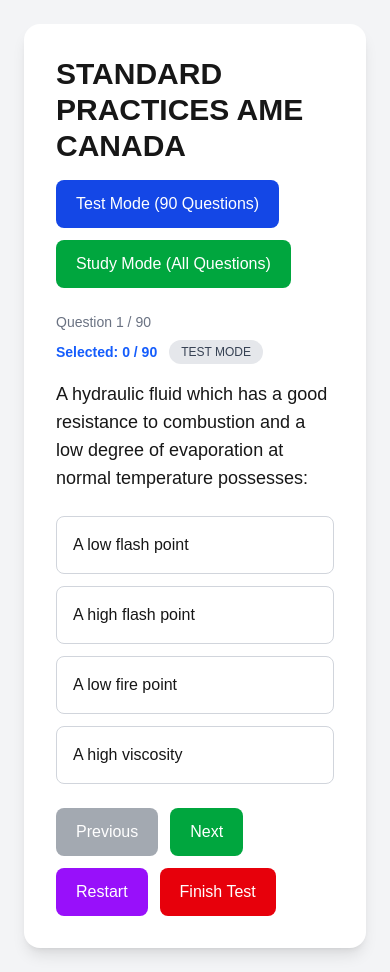
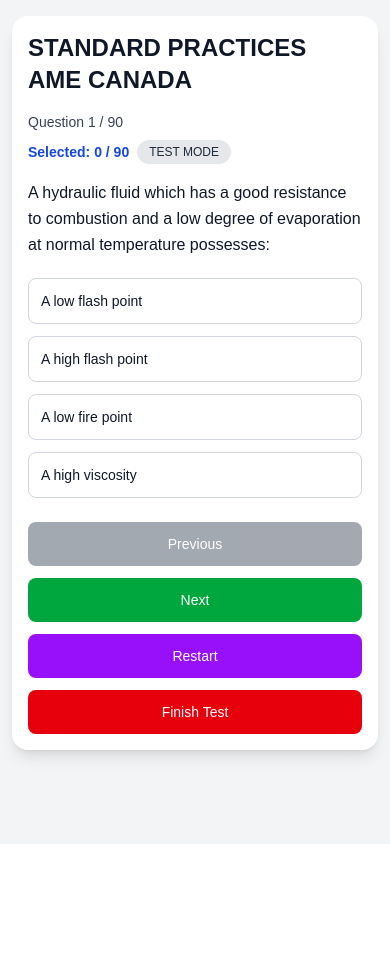
Before and after one commit to shinetzu1991/Standard-practice-AME-Canada, a Next.js app: page / in a window 390 px wide. After the commit the page ends 844 px from the top, so only its background shows below. Built offline with nearby package versions, Linux system fonts and the light colour scheme.

Commit message:
improve mobile layout

```diff
--- a/app/page.tsx
+++ b/app/page.tsx
@@ -216,50 +216,34 @@
   }
 
   return (
-    <div className="flex min-h-screen items-center justify-center bg-gray-100 p-6">
-      <div className="w-full max-w-3xl rounded-2xl bg-white p-8 shadow-lg">
-        <h1 className="mb-4 text-3xl font-bold">STANDARD PRACTICES AME CANADA</h1>
+    <div className="min-h-screen bg-gray-100 px-3 py-4 sm:p-6">
+    <div className="mx-auto w-full max-w-3xl rounded-2xl bg-white p-4 shadow-lg sm:p-8">
+      <h1 className="mb-4 text-2xl font-bold text-gray-900 sm:text-3xl">
+        STANDARD PRACTICES AME CANADA
+      </h1>
 
-        <div className="mb-6 flex flex-wrap gap-3">
-          <button
-            onClick={() => startQuiz("test")}
-            className={`rounded-lg px-5 py-3 text-white ${
-              mode === "test" ? "bg-blue-700" : "bg-blue-600"
-            }`}
-          >
-            Test Mode (90 Questions)
-          </button>
-
-          <button
-            onClick={() => startQuiz("study")}
-            className={`rounded-lg px-5 py-3 text-white ${
-              mode === "study" ? "bg-green-700" : "bg-green-600"
-            }`}
-          >
-            Study Mode (All Questions)
-          </button>
-        </div>
-
-        <div className="mb-4 flex flex-wrap items-center justify-between gap-2">
-          <p className="text-sm text-gray-500">
+      <div className="mb-4 flex flex-col gap-2 sm:flex-row sm:items-center sm:justify-between">
+        <p className="text-sm text-gray-700">
           Question {current + 1} / {order.length}
         </p>
 
-          <div className="flex items-center gap-3">
-            <p className="text-sm font-semibold text-blue-600">
+        <div className="flex flex-wrap items-center gap-2">
+          <p className="text-sm font-semibold text-blue-700">
             Selected:{" "}
             {selectedAnswers.filter((answer) => answer !== null).length} / {order.length}
           </p>
-            <span className="rounded-full bg-gray-200 px-3 py-1 text-xs font-medium text-gray-700">
+          <span className="rounded-full bg-gray-200 px-3 py-1 text-xs font-medium text-gray-800">
             {mode === "test" ? "TEST MODE" : "STUDY MODE"}
           </span>
         </div>
       </div>
 
-        <p className="mb-6 text-lg font-medium">{question.pregunta}</p>
+      <p className="mb-5 text-base font-medium leading-relaxed text-gray-900 sm:mb-6 sm:text-lg">
+        {question.pregunta}
+      </p>
 
       {question.imagen && (
-          <div className="mb-6">
+        <div className="mb-5 sm:mb-6">
           <Image
             src={question.imagen}
             alt="Question figure"
@@ -275,19 +259,19 @@
           <button
             key={i}
             onClick={() => handleSelect(i)}
-              className={`w-full rounded-lg border p-4 text-left transition ${getOptionClass(i)}`}
+            className={`w-full rounded-lg border p-3 text-left text-sm text-gray-900 transition sm:p-4 sm:text-base ${getOptionClass(i)}`}
           >
             {op}
           </button>
         ))}
       </div>
 
-        <div className="mt-6 flex flex-wrap gap-3">
+      <div className="mt-6 flex flex-col gap-3 sm:flex-row sm:flex-wrap">
         {mode === "study" && (
           <button
             onClick={handleCheck}
             disabled={selected === null || showAnswer}
-              className="rounded-lg bg-blue-600 px-5 py-3 text-white disabled:opacity-50"
+            className="w-full rounded-lg bg-blue-600 px-5 py-3 text-sm font-medium text-white disabled:opacity-50 sm:w-auto sm:text-base"
           >
             Check Answer
           </button>
@@ -296,7 +280,7 @@
         <button
           onClick={prevQuestion}
           disabled={current === 0}
-            className="rounded-lg bg-gray-600 px-5 py-3 text-white disabled:opacity-50"
+          className="w-full rounded-lg bg-gray-600 px-5 py-3 text-sm font-medium text-white disabled:opacity-50 sm:w-auto sm:text-base"
         >
           Previous
         </button>
@@ -304,14 +288,14 @@
         <button
           onClick={nextQuestion}
           disabled={current === order.length - 1}
-            className="rounded-lg bg-green-600 px-5 py-3 text-white disabled:opacity-50"
+          className="w-full rounded-lg bg-green-600 px-5 py-3 text-sm font-medium text-white disabled:opacity-50 sm:w-auto sm:text-base"
         >
           Next
         </button>
 
         <button
           onClick={() => startQuiz(mode)}
-            className="rounded-lg bg-purple-600 px-5 py-3 text-white"
+          className="w-full rounded-lg bg-purple-600 px-5 py-3 text-sm font-medium text-white sm:w-auto sm:text-base"
         >
           Restart
         </button>
@@ -319,7 +303,7 @@
         {mode === "test" && (
           <button
             onClick={finishTest}
-              className="rounded-lg bg-red-600 px-5 py-3 text-white"
+            className="w-full rounded-lg bg-red-600 px-5 py-3 text-sm font-medium text-white sm:w-auto sm:text-base"
           >
             Finish Test
           </button>
@@ -328,16 +312,16 @@
 
       {mode === "study" && showAnswer && (
         <div className="mt-6 rounded-lg bg-gray-50 p-4">
-            <p className="text-lg font-semibold">
+          <p className="text-base font-semibold text-gray-900 sm:text-lg">
             {selected === question.correcta ? "✅ Correct" : "❌ Incorrect"}
           </p>
 
-            <p className="mt-2 text-sm text-gray-700">
+          <p className="mt-2 text-sm text-gray-800 sm:text-base">
             Correct answer: {question.opciones[question.correcta]}
           </p>
 
           {question.explicacion && (
-              <p className="mt-2 text-sm text-gray-700">
+            <p className="mt-2 text-sm text-gray-800 sm:text-base">
               Explanation: {question.explicacion}
               </p>
             )}
```
Lines whose indentation alone changed are shown as unchanged.
